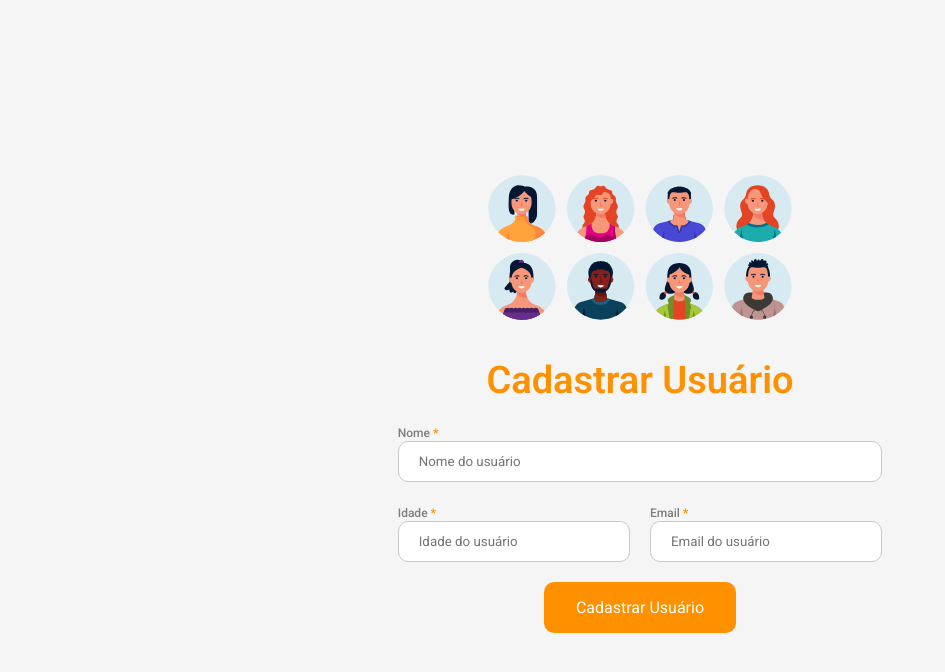
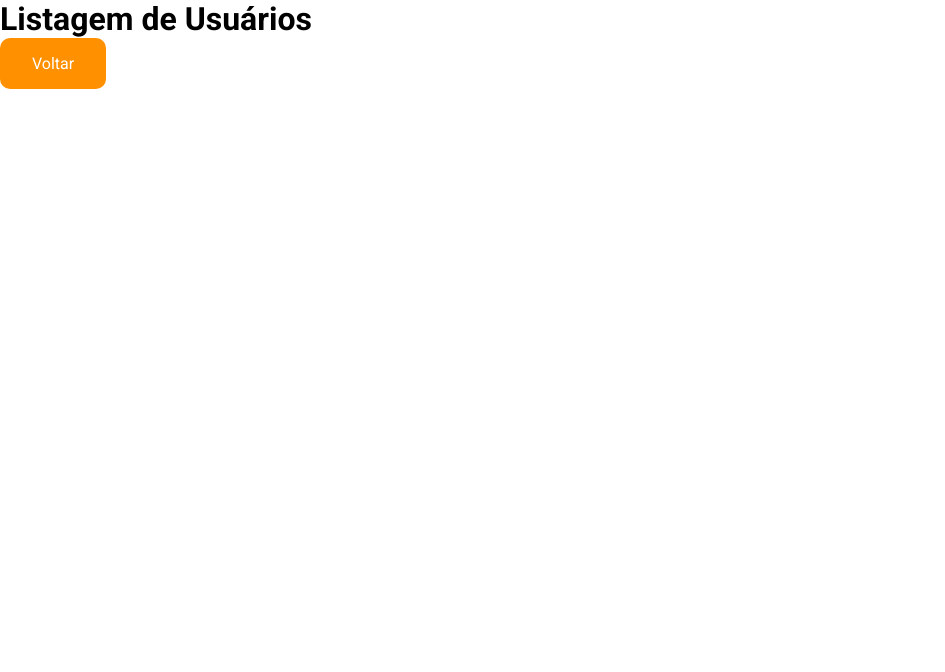
Before and after one commit to mateusgui/vite-project, a React (Vite) app: page /lista-de-usuarios in a window 1280 px wide. Shown: the top 672 px of the page, without its empty margins (0-945 px from the left). Built offline with nearby package versions, Linux system fonts and the light colour scheme.

Commit message:
rotas criadas

```diff
--- a/package.json
+++ b/package.json
@@ -13,6 +13,7 @@
     "axios": "^1.7.9",
     "react": "^19.0.0",
     "react-dom": "^19.0.0",
+    "react-router-dom": "^7.1.5",
     "styled-components": "^6.1.15"
   },
   "devDependencies": {
--- /dev/null
+++ b/src/components/Button/index.jsx
@@ -0,0 +1,10 @@
+import { Button } from './styles'
+
+function DefaultButton({ children, ...props }){
+
+    return (
+        <Button {...props}>{ children }</Button>
+    )
+}
+
+export default DefaultButton
--- /dev/null
+++ b/src/components/Button/styles.js
@@ -0,0 +1,20 @@
+import styled from 'styled-components'
+
+export const Button = styled.button`
+    border: none;
+    border-radius: 10px;
+    font-size: 16px;
+    color: #ffffff;
+    background-color: #ff9100;
+    padding: 16px 32px;
+    width: fit-content;
+    cursor: pointer;
+
+    &:hover {
+        opacity: 0.9;
+    }
+
+    &:active {
+        opacity: 0.8;
+    }
+`
--- a/src/main.jsx
+++ b/src/main.jsx
@@ -1,11 +1,12 @@
 import { StrictMode } from 'react'
 import { createRoot } from 'react-dom/client'
 import { GlobalStyles } from './styles/GlobalStyles.js'
-import Home from './pages/Home'
+import { RouterProvider } from 'react-router-dom'
+import router from './routes.jsx'
 
 createRoot(document.getElementById('root')).render(
   <StrictMode>
     <GlobalStyles />
-    <Home />
+    <RouterProvider router={router} />
   </StrictMode>,
 )
--- a/src/pages/Home/index.jsx
+++ b/src/pages/Home/index.jsx
@@ -8,11 +8,11 @@ import {
   ContainerInputs,
   Input,
   InputLabel,
-  Button,
   Title
 } from './styles'
 
 import PeopleImage from '../../assets/people.svg'
+import Button from '../../components/Button'
 
 function Home() {
   const inputName = useRef()
@@ -25,7 +25,6 @@ function Home() {
       name: inputName.current.value,
       age: parseInt(inputAge.current.value)
     })
-    console.log(data)
   }
 
   return (
--- a/src/pages/Home/styles.js
+++ b/src/pages/Home/styles.js
@@ -67,22 +67,3 @@ export const InputLabel = styled.label`
         font-weight: bold;
     }
 `
-
-export const Button = styled.button`
-    border: none;
-    border-radius: 10px;
-    font-size: 16px;
-    color: #ffffff;
-    background-color: #ff9100;
-    padding: 16px 32px;
-    width: fit-content;
-    cursor: pointer;
-
-    &:hover {
-        opacity: 0.9;
-    }
-
-    &:active {
-        opacity: 0.8;
-    }
-`
--- /dev/null
+++ b/src/pages/ListUsers/index.jsx
@@ -0,0 +1,12 @@
+import Button from '../../components/Button'
+
+function ListUsers(){
+    return(
+        <div>
+            <h1>Listagem de Usuários</h1>
+            <Button>Voltar</Button>
+        </div>
+    )
+}
+
+export default ListUsers
--- /dev/null
+++ b/src/routes.jsx
@@ -0,0 +1,17 @@
+import { createBrowserRouter } from 'react-router-dom'
+
+import Home from './pages/Home'
+import ListUsers from './pages/ListUsers'
+
+const router = createBrowserRouter([
+    {
+        path: '/',
+        element: <Home />
+    },
+    {
+        path: '/lista-de-usuarios',
+        element: <ListUsers />
+    }
+])
+
+export default router
```
Also changed, not shown: src/pages/ListUsers/styles.js (added), 1 other file (tests, documents, lock files or other folders).
